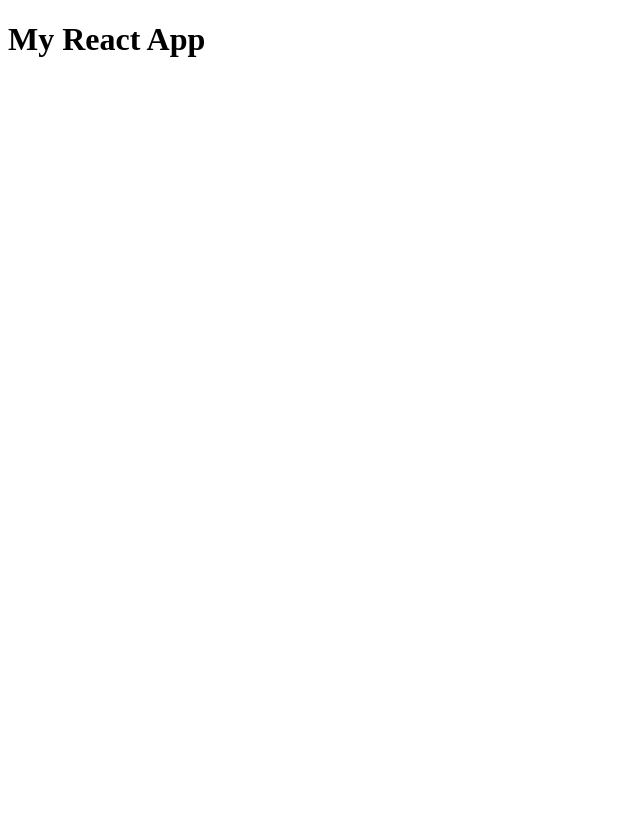
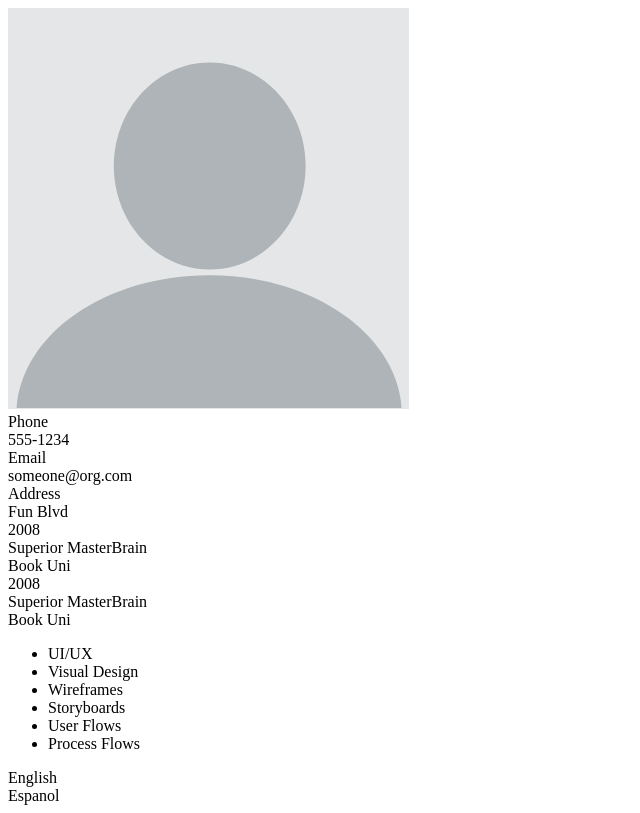
Before and after one commit to NicksCodez/cv-app, a React app: page / in a window 1280 px wide. Shown: the whole page, without its empty margins (0-640 px from the left). Built offline with nearby package versions, Linux system fonts and the light colour scheme.

Commit message:
implement static example for left side of cv

```diff
--- a/package.json
+++ b/package.json
@@ -34,7 +34,8 @@
   },
   "dependencies": {
     "react": "^18.2.0",
-    "react-dom": "^18.2.0"
+    "react-dom": "^18.2.0",
+    "uniqid": "^5.4.0"
   },
   "prettier": {
     "singleQuote": true
--- a/src/components/App.js
+++ b/src/components/App.js
@@ -1,10 +1,12 @@
 import React, { Component } from 'react';
+
+import Left from './Left';
 
 class App extends Component {
   render() {
     return (
       <div>
-        <h1>My React App</h1>
+        <Left />
       </div>
     );
   }
--- /dev/null
+++ b/src/components/Contact.js
@@ -0,0 +1,26 @@
+import React, { Component } from 'react';
+
+class Contact extends Component {
+  render() {
+    const { phone, email, address } = this.props;
+
+    return (
+      <div>
+        <div className="wrapper">
+          <div>Phone</div>
+          <div>{phone}</div>
+        </div>
+        <div className="wrapper">
+          <div>Email</div>
+          <div>{email}</div>
+        </div>
+        <div className="wrapper">
+          <div>Address</div>
+          <div>{address}</div>
+        </div>
+      </div>
+    );
+  }
+}
+
+export default Contact;
--- /dev/null
+++ b/src/components/Education.js
@@ -0,0 +1,20 @@
+import React, { Component } from 'react';
+
+class Education extends Component {
+  render() {
+    const { education } = this.props;
+    return (
+      <div className="wrapper">
+        {education.map((item) => (
+          <div key={item.id} className="wrapper">
+            <div className="year">{item.year}</div>
+            <div className="degree">{item.degree}</div>
+            <div className="university">{item.university}</div>
+          </div>
+        ))}
+      </div>
+    );
+  }
+}
+
+export default Education;
--- /dev/null
+++ b/src/components/Expertise.js
@@ -0,0 +1,17 @@
+import React, { Component } from 'react';
+
+class Expertise extends Component {
+  render() {
+    const { expertise } = this.props;
+
+    return (
+      <ul className="wrapper">
+        {expertise.map((item) => (
+          <li key={item.id}>{item.skill}</li>
+        ))}
+      </ul>
+    );
+  }
+}
+
+export default Expertise;
--- /dev/null
+++ b/src/components/Language.js
@@ -0,0 +1,17 @@
+import React, { Component } from 'react';
+
+class Language extends Component {
+  render() {
+    const { language } = this.props;
+
+    return (
+      <div>
+        {language.map((item) => (
+          <div key={item.id}>{item.lang}</div>
+        ))}
+      </div>
+    );
+  }
+}
+
+export default Language;
--- /dev/null
+++ b/src/components/Left.js
@@ -0,0 +1,86 @@
+import React, { Component } from 'react';
+import uniqid from 'uniqid';
+import ProfilePicture from '../images/blank-profile-picture-973460.svg';
+import Picture from './Picture';
+import Contact from './Contact';
+import Education from './Education';
+import Expertise from './Expertise';
+import Language from './Language';
+
+class Left extends Component {
+  constructor() {
+    super();
+    this.state = {
+      picture: ProfilePicture,
+      phone: '555-1234',
+      email: 'someone@org.com',
+      address: 'Fun Blvd',
+      education: [
+        {
+          id: uniqid(),
+          year: '2008',
+          degree: 'Superior MasterBrain',
+          university: 'Book Uni',
+        },
+        {
+          id: uniqid(),
+          year: '2008',
+          degree: 'Superior MasterBrain',
+          university: 'Book Uni',
+        },
+      ],
+      expertise: [
+        {
+          id: uniqid(),
+          skill: 'UI/UX',
+        },
+        {
+          id: uniqid(),
+          skill: 'Visual Design',
+        },
+        {
+          id: uniqid(),
+          skill: 'Wireframes',
+        },
+        {
+          id: uniqid(),
+          skill: 'Storyboards',
+        },
+        {
+          id: uniqid(),
+          skill: 'User Flows',
+        },
+        {
+          id: uniqid(),
+          skill: 'Process Flows',
+        },
+      ],
+      language: [
+        {
+          id: uniqid(),
+          lang: 'English',
+        },
+        {
+          id: uniqid(),
+          lang: 'Espanol',
+        },
+      ],
+    };
+  }
+
+  render() {
+    const { picture, phone, email, address, education, expertise, language } =
+      this.state;
+    return (
+      <div>
+        <Picture picture={picture} />
+        <Contact phone={phone} email={email} address={address} />
+        <Education education={education} />
+        <Expertise expertise={expertise} />
+        <Language language={language} />
+      </div>
+    );
+  }
+}
+
+export default Left;
--- /dev/null
+++ b/src/components/Picture.js
@@ -0,0 +1,10 @@
+import React, { Component } from 'react';
+
+class Picture extends Component {
+  render() {
+    const { picture } = this.props;
+    return <img src={picture} alt="profile" />;
+  }
+}
+
+export default Picture;
```
Also changed, not shown: .eslintrc.json, src/images/blank-profile-picture-973460.svg (added), 1 other file (tests, documents, lock files or other folders).
